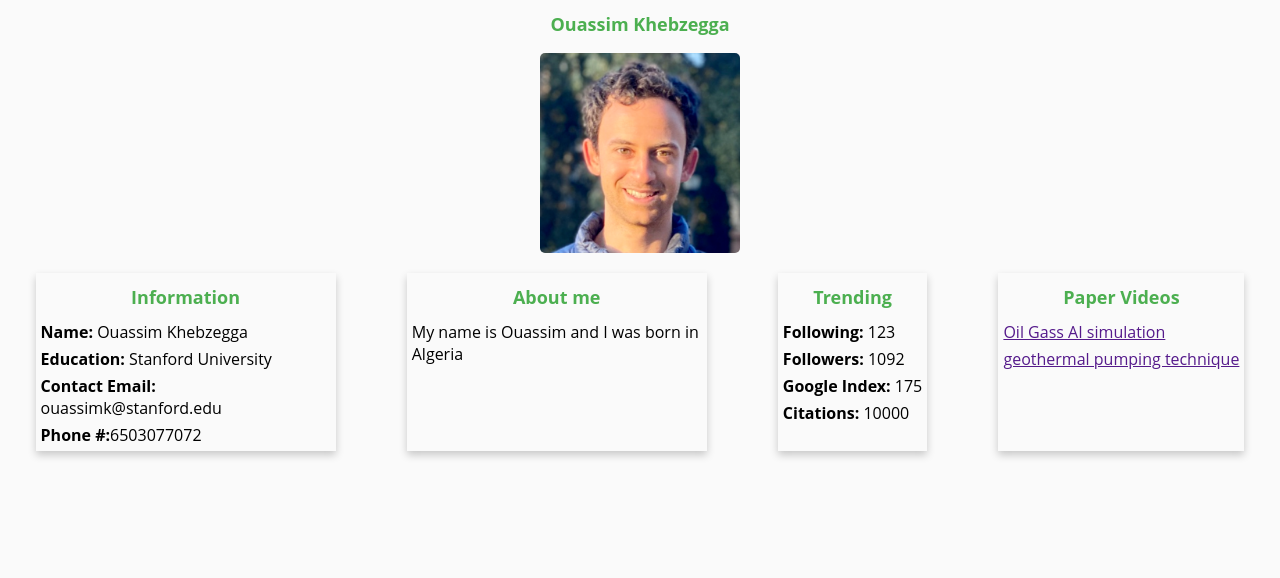
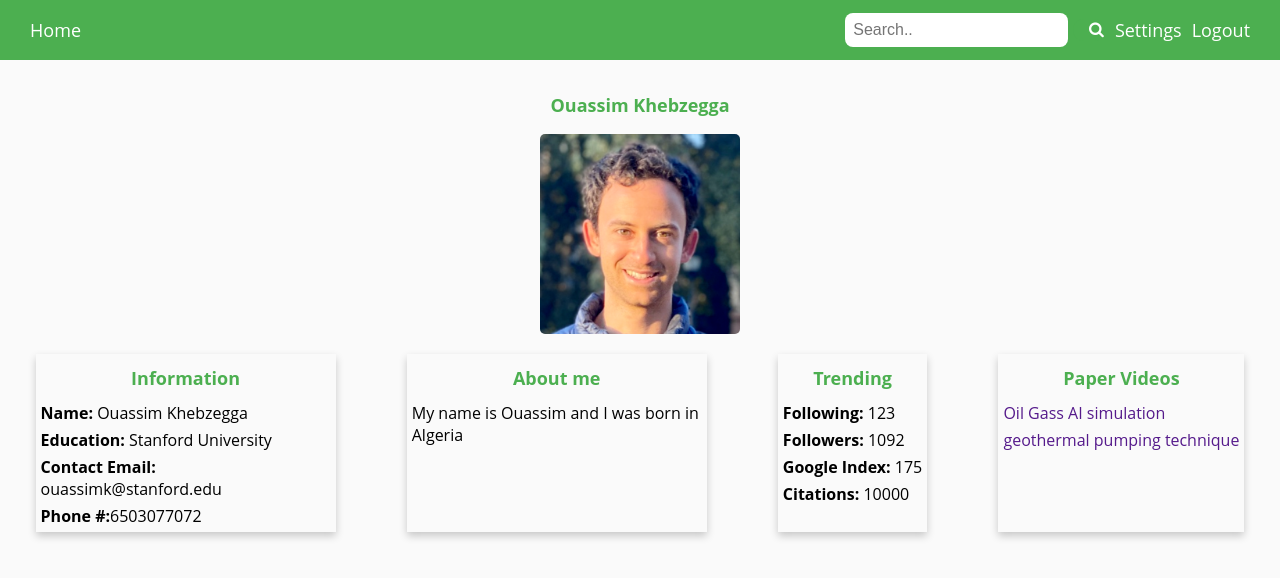
Before and after one commit to YounesBensoudaMourri/web-app, a website: page public/user/user.html in a window 1280 px wide. Drawn offline with nearby package versions, Linux system fonts and the light colour scheme; no server answers.

Commit message:
added the nav bar

```diff
--- a/public/user/user.css
+++ b/public/user/user.css
@@ -25,16 +25,20 @@ h2 {
 
 
 button {
-  padding: 0.3rem 2rem;
+  padding: 0.1rem 1rem;
   font-size: 1rem;
   font-weight: bold;
-  border: solid 1px white;
+  border: solid 0px white;
   border-radius: 0.75rem;
   background-color: #4CAF50;
   color: white;
   cursor: pointer;
 }
 
+button.search{
+   width: 5px;
+   padding-left: -5px;
+}
 button:hover {
   background-color: #4CAF50;
 }
@@ -49,7 +53,7 @@ button.secondary:hover {
 }
 
 input {
-  background-color: #e6ecf0;
+  background-color: white;
   border: none;
   border-radius: 0.5rem;
   padding: 0.5rem;
@@ -152,3 +156,58 @@ p {
 .label {
    color: black;
 }
+
+
+/* this is for the nav bar */
+
+hbar {
+  color: black;
+  background-color: #4CAF50;
+  margin-bottom: 21px;
+  display: flex;
+  flex-direction: row;
+  justify-content: space-between;
+  padding: 15px;
+  height: 60px;
+  /*width: 100vw;*/
+}
+
+.titleFont >a{
+  font-size: x-large;
+  color:white;
+  margin:15px;
+}
+
+#centerl{
+  display: flex;
+  flex-direction: row;
+  align-items: center;
+   margin: 10px;
+   font: 16px;
+}
+
+span.infoFont {
+  padding: 5px;
+   font-size: 18px;
+
+}
+
+a {
+   text-decoration: none;
+}
+
+a:hover{
+  color: #23527c;
+  text-decoration: underline;
+
+}
+
+a.infoFont{
+   color:white;
+}
+
+i{
+display: flex;
+   flex-direction:row;
+   justify-content: flex-start;
+}
--- a/public/user/user.html
+++ b/public/user/user.html
@@ -14,7 +14,19 @@
 </head>
 
 <body>
-
+   <hbar>
+      <div id="centerl">
+         <span class="infoFont"> <a href = "" class="infoFont"> Home </a></span>
+      </div>
+      <div id="centerl">
+         <span class="infoFont">
+            <input type="text" placeholder="Search.." name="search">
+            <button type="submit" class = "search"><i class="fa fa-search"></i></button>
+         </span>
+         <span class="infoFont"><a href = "" class = "infoFont">Settings</a></span>
+         <span class="infoFont"><a href = "" class = "infoFont">Logout</a> </span>
+      </div>
+   </hbar>
    <userPage>
       <h1> Ouassim Khebzegga </h1>
       <div class="profile">
@@ -22,7 +34,7 @@
          <img src="headshot.jpg" width="200" height="200">
       </div>
       <div class="userInfo">
-         <div class = "card">
+         <div class="card">
             <h1> Information </h1>
             <p>
                <b class="label"> Name:</b> Ouassim Khebzegga
@@ -44,14 +56,14 @@
             <p> My name is Ouassim and I was born in Algeria</p>
 
          </div>
-         <div class = "card">
+         <div class="card">
             <h1> Trending</h1>
             <p> <b class="label"> Following: </b> 123</p>
             <p> <b class="label"> Followers: </b> 1092</p>
             <p> <b class="label"> Google Index: </b> 175</p>
             <p> <b class="label"> Citations: </b> 10000</p>
          </div>
-         <div class = "card">
+         <div class="card">
             <h1> Paper Videos</h1>
             <p> <a href="">Oil Gass AI simulation </a></p>
             <p> <a href="">geothermal pumping technique </a></p>
```
Also changed, not shown: 1 other file.
